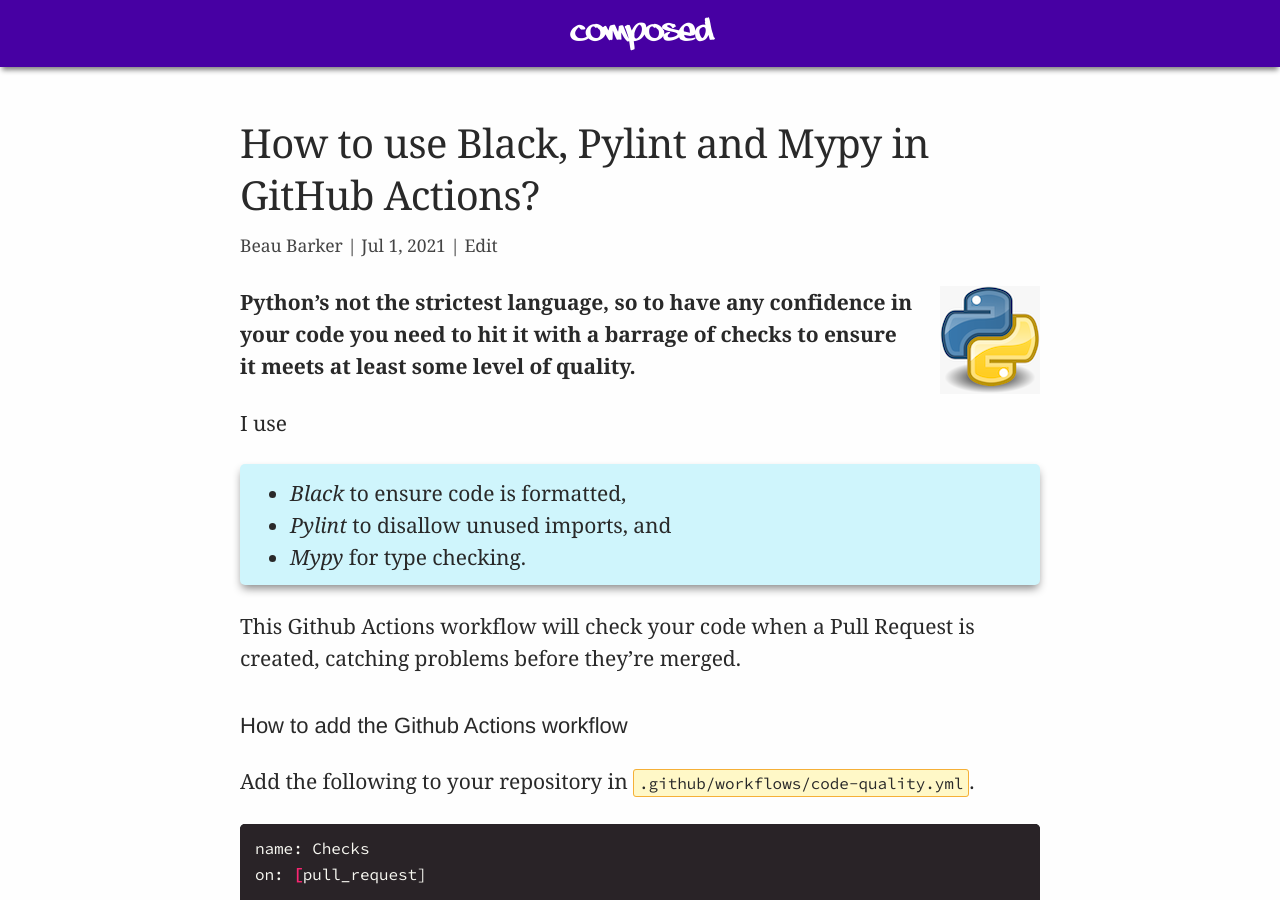
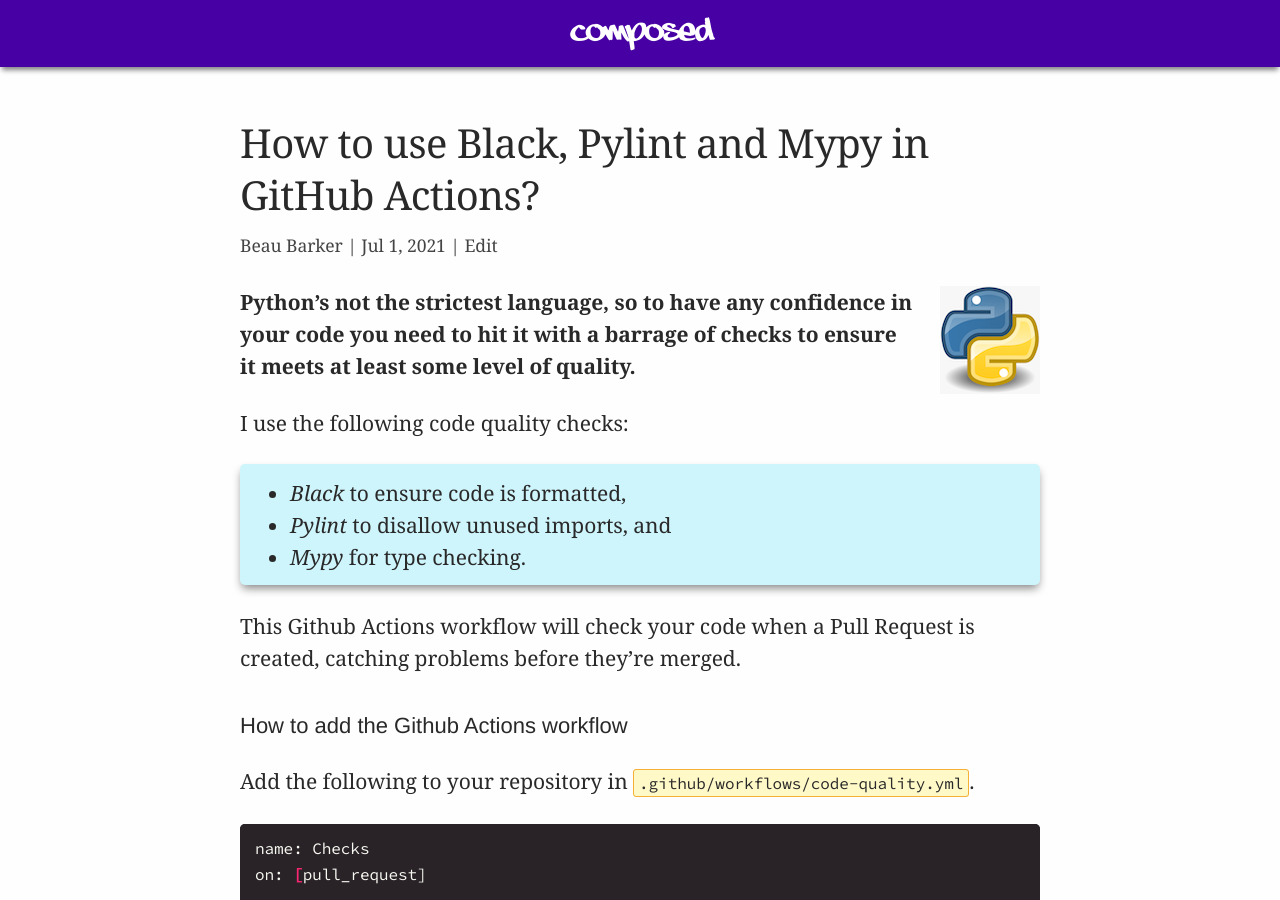
Before and after one commit to explodinglabs/explodinglabs.github.io, a Jekyll site: the page built from docs/_posts/python/2021-07-01-code-quality-github-actions.markdown, in a window 1280 px wide and 900 px high. Built offline with Jekyll 4.4.1, drawn with Linux system fonts in a browser that asks for light colours.

Commit message:
Update 2021-07-01-code-quality-github-actions.markdown

```diff
--- a/docs/_posts/python/2021-07-01-code-quality-github-actions.markdown
+++ b/docs/_posts/python/2021-07-01-code-quality-github-actions.markdown
@@ -12,7 +12,7 @@
 need to hit it with a barrage of checks to ensure it meets at least some level
 of quality.**
 
-I use
+I use the following code quality checks:
 - *Black* to ensure code is formatted,
 - *Pylint* to disallow unused imports, and
 - *Mypy* for type checking.
```
